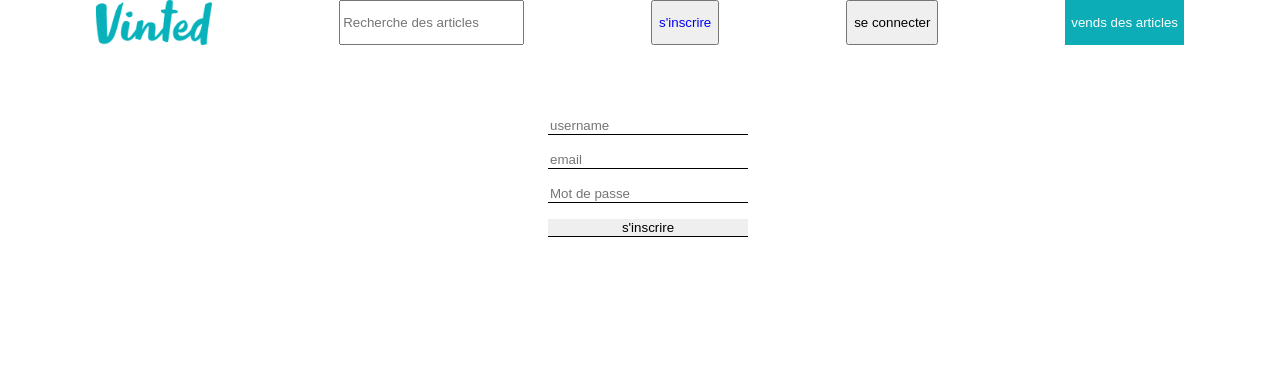
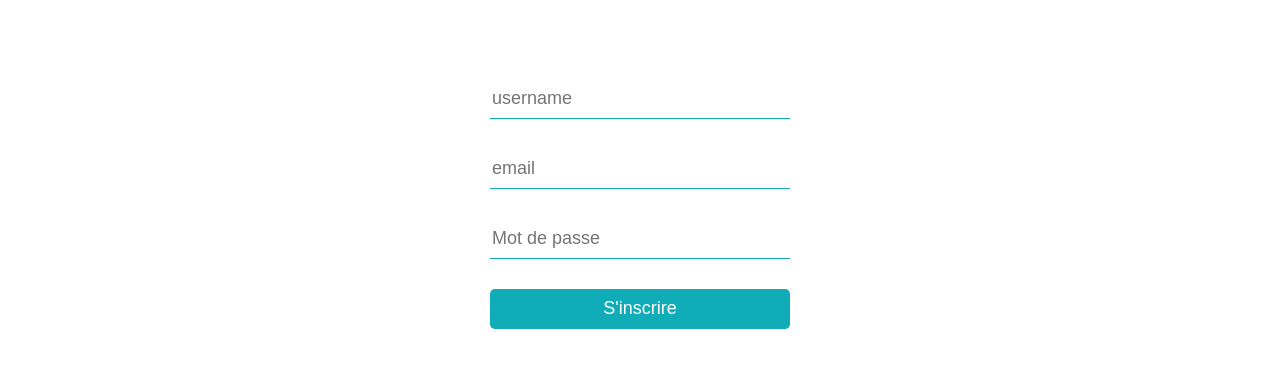
Before and after one commit to AMINEBOURZIQ/vinted-amine, a React (Create React App) app: page /signup in a window 1280 px wide. Shown: the top 368 px of the page. Built offline with nearby package versions, Linux system fonts and the light colour scheme.

Commit message:
avec modal

```diff
--- a/package.json
+++ b/package.json
@@ -12,6 +12,7 @@
     "js-cookie": "^3.0.0",
     "react": "^17.0.2",
     "react-dom": "^17.0.2",
+    "react-modal": "^3.14.3",
     "react-router-dom": "^5.2.0",
     "react-scripts": "4.0.3",
     "web-vitals": "^1.0.1"
--- a/src/App.css
+++ b/src/App.css
@@ -94,16 +94,53 @@ a {
 .formVinted {
   display: flex;
   flex-direction: column;
+  justify-content: center;
+  align-items: center;
 }
 .formVinted input {
-  width: 200px;
-  margin: 4%;
+  width: 300px;
+  margin: 5%;
   border: none;
-  border-bottom: black 1px solid;
+  border-bottom: #10acb7 1px solid;
+  font-size: 18px;
+  height: 40px;
 }
-.ok {
-  display: none;
+.submit {
+  background-color: #10acb7;
+  border-radius: 5px;
+  color: white;
+  cursor: pointer;
 }
-.nok {
-  color: red;
+.closeSignup {
+  position: absolute;
+  top: 0;
+  right: 0;
+  background-color: #10acb7;
+  border-radius: 5px;
+  color: white;
+  border: none;
+  text-align: center;
+  cursor: pointer;
 }
+.mymodal {
+  position: fixed;
+  top: 50%;
+  left: 50%;
+  transform: translate(-50%, -50%);
+
+  border: 1px solid #ccc;
+  background: #fff;
+  overflow: auto;
+  border-radius: 4px;
+  outline: none;
+  padding: 20px;
+}
+
+.myoverlay {
+  position: fixed;
+  top: 0;
+  left: 0;
+  right: 0;
+  bottom: 0;
+  background-color: rgba(0, 0, 0, 0.75);
+}
--- a/src/App.js
+++ b/src/App.js
@@ -1,8 +1,8 @@
 import "./App.css";
 import { BrowserRouter as Router, Switch, Route } from "react-router-dom";
-import Offer from "./Components/Offer";
-import Home from "./Components/Home";
-import Signup from "./Components/Signup";
+import Offer from "./Containers/Offer";
+import Home from "./Containers/Home";
+import Signup from "./Containers/Signup";
 
 function App() {
   return (
--- a/src/Components/Hero.js
+++ b/src/Components/Hero.js
@@ -1,14 +1,40 @@
 import logo from "../images/logo.png";
 import { Link } from "react-router-dom";
+import React, { useState } from "react";
+import Modal from "react-modal";
+import Signup from "../Containers/Signup";
+Modal.setAppElement("#root");
+
 const Hero = () => {
+  const [isOpen, setIsOpen] = useState(false);
+
+  function toggleModal() {
+    setIsOpen(!isOpen);
+  }
   return (
     <div className="container">
       <div className="hero">
         <img src={logo} alt="" />
         <input type="text" placeholder="Recherche des articles" />
-        <button>
-          <Link to="/signup">s'inscrire</Link>
+        <button onClick={toggleModal}>
+          s'inscrire
+          {/* <Link to="/signup"></Link> */}
         </button>
+        <Modal
+          isOpen={isOpen}
+          onRequestClose={toggleModal}
+          contentLabel="My dialog"
+          className="mymodal"
+          overlayClassName="myoverlay"
+          closeTimeoutMS={500}
+        >
+          <Signup></Signup>
+
+          <button className="closeSignup" onClick={toggleModal}>
+            x
+          </button>
+        </Modal>
+
         <button>se connecter</button>
         <button className="sell">vends des articles</button>
       </div>
--- a/src/Components/Home.js
+++ b/src/Containers/Home.js
@@ -1,10 +1,10 @@
-import Hero from "./Hero";
+import Hero from "../Components/Hero";
 
 import torn from "../images/tear.svg";
 import { Link } from "react-router-dom";
 import axios from "axios";
 import { useState, useEffect } from "react";
-import OfferMini from "./OfferMini";
+import OfferMini from "../Components/OfferMini";
 import Cookies from "js-cookie";
 
 const Home = () => {
--- a/src/Components/Offer.js
+++ b/src/Containers/Offer.js
@@ -1,4 +1,4 @@
-import Hero from "./Hero";
+import Hero from "../Components/Hero";
 import { useParams } from "react-router";
 import axios from "axios";
 import { useState, useEffect } from "react";
--- a/src/Components/Signup.js
+++ b/src/Containers/Signup.js
@@ -1,4 +1,3 @@
-import Hero from "./Hero";
 import { useState } from "react";
 import axios from "axios";
 import Cookies from "js-cookie";
@@ -46,7 +45,6 @@ const Signup = () => {
 
   return (
     <div>
-      <Hero></Hero>
       <div className="formContainer">
         <form className="formVinted" action="" onSubmit={handelSubmit}>
           <input type="text" placeholder="username" onChange={usernameChange} />
@@ -56,7 +54,7 @@ const Signup = () => {
             placeholder="Mot de passe"
             onChange={passChange}
           />
-          <input type="submit" value="s'inscrire" />
+          <input className="submit" type="submit" value="S'inscrire" />
         </form>
       </div>
     </div>
```
Also changed, not shown: 1 other file (tests, documents, lock files or other folders).
